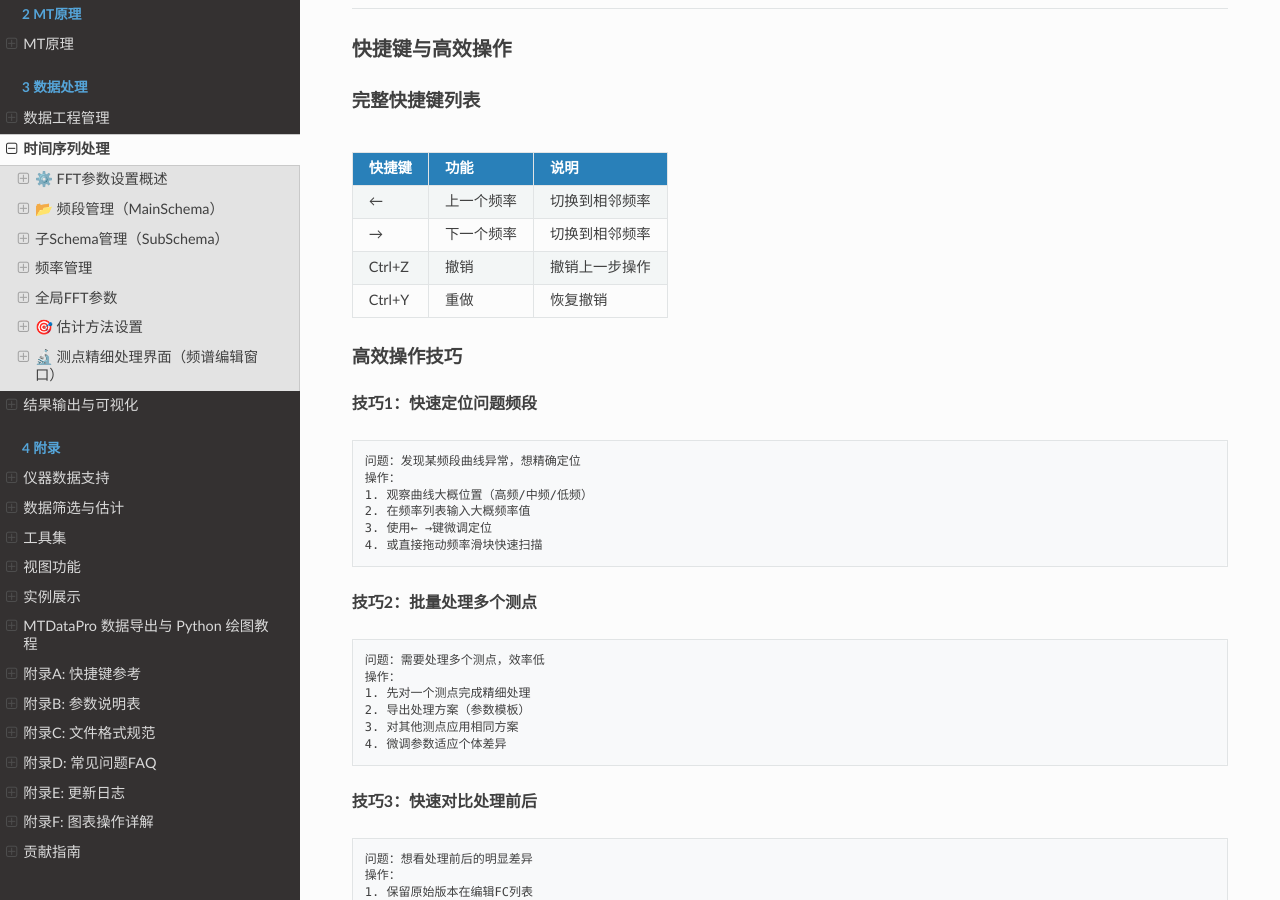
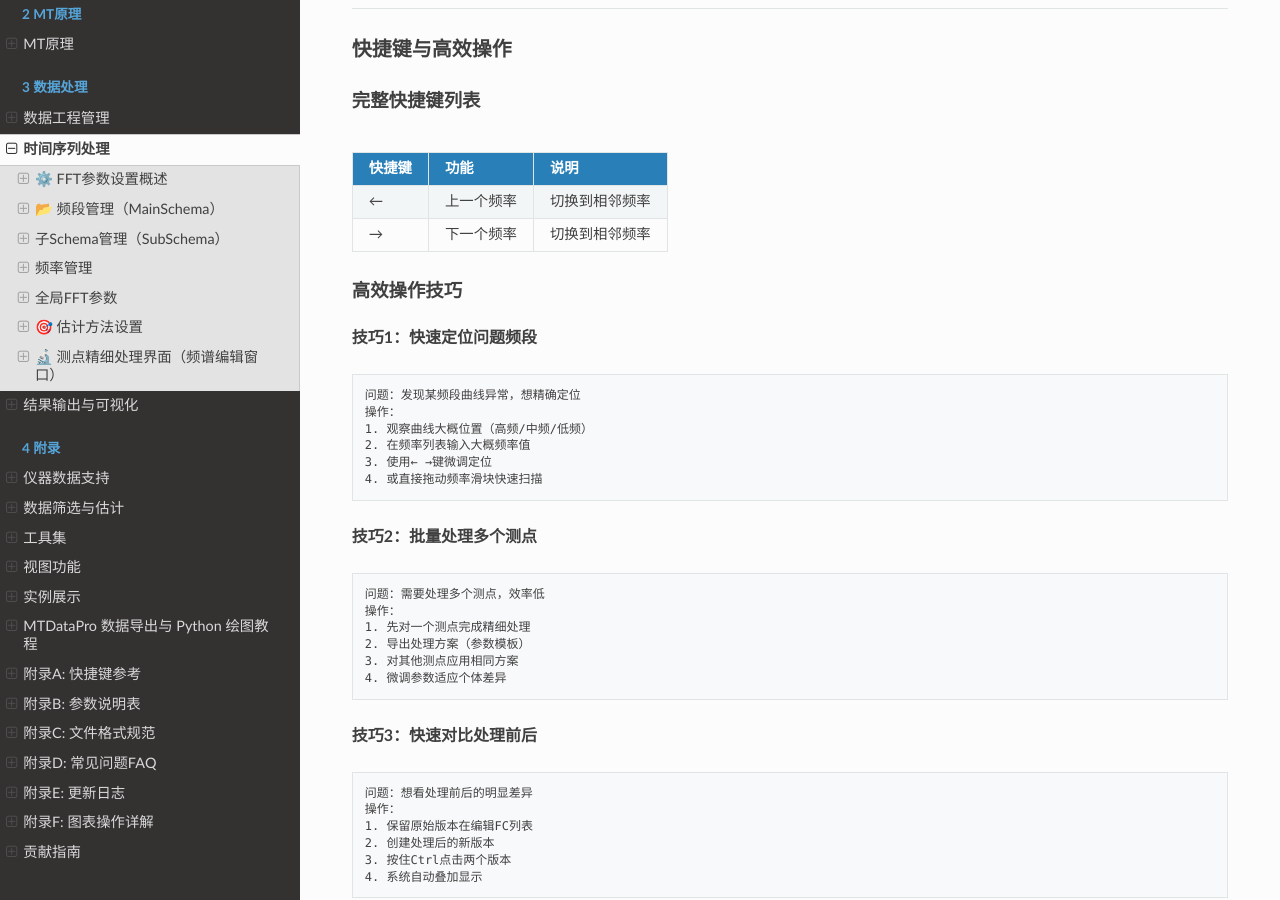
Before and after one commit to EMWPJ/MTDataPro-docs, a Sphinx documentation site: the page built from source/chapters/chapter5.md, in a window 1280 px wide and 900 px high, scrolled down 28170 px. Built offline with Sphinx 7.4.7 and the Read the Docs theme 3.1.0, drawn with Linux system fonts in a browser that asks for light colours.

Commit message:
fix(chapter5): remove Ctrl+Z/Ctrl+Y shortcuts — verified NOT in code
Only ← and → shortcuts exist in FrameKeyDown (NormalFCGroupEditFrame.pas:1092-1115).
No Ctrl+Z/Ctrl+Y keyboard handling found — table had 2 phantom shortcuts.

```diff
--- a/source/chapters/chapter5.md
+++ b/source/chapters/chapter5.md
@@ -1561,8 +1561,6 @@
 |--------|------|------|
 | ← | 上一个频率 | 切换到相邻频率 |
 | → | 下一个频率 | 切换到相邻频率 |
-| Ctrl+Z | 撤销 | 撤销上一步操作 |
-| Ctrl+Y | 重做 | 恢复撤销 |
 
 #### 高效操作技巧
 
```
